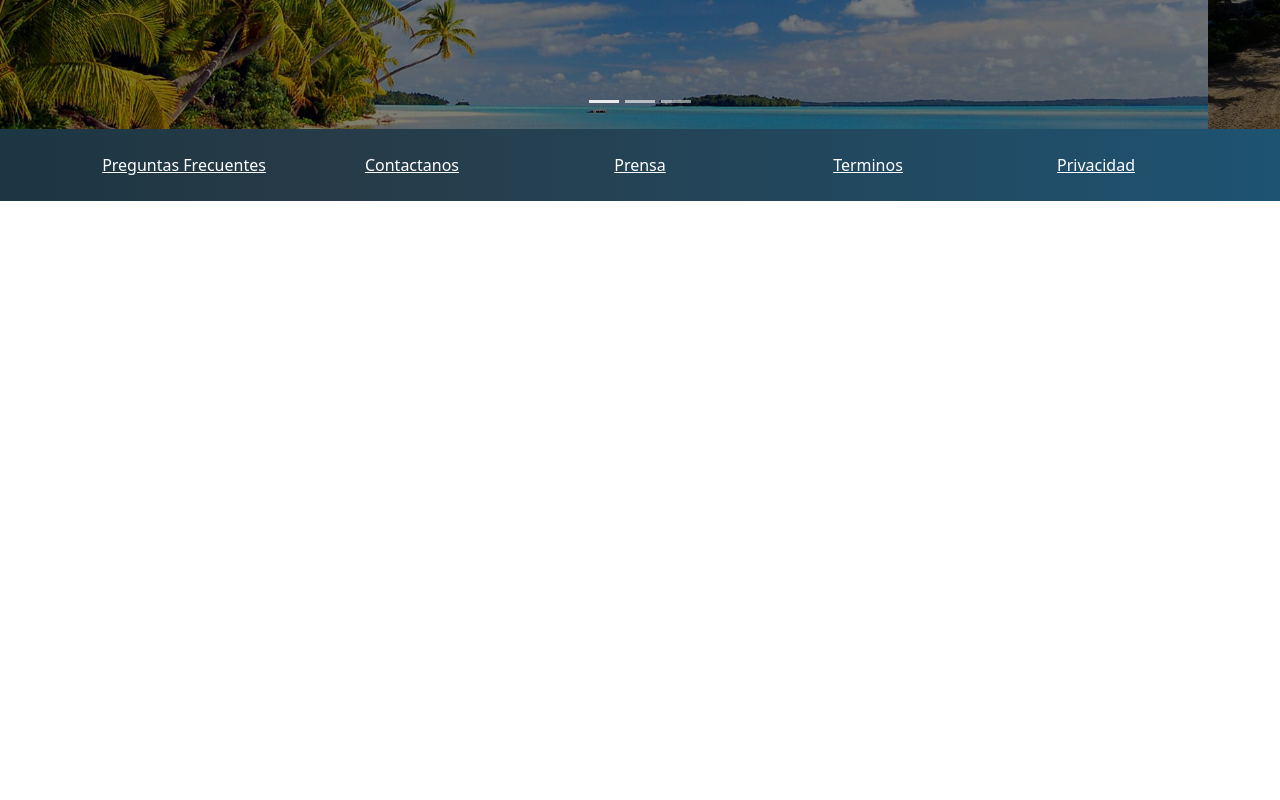
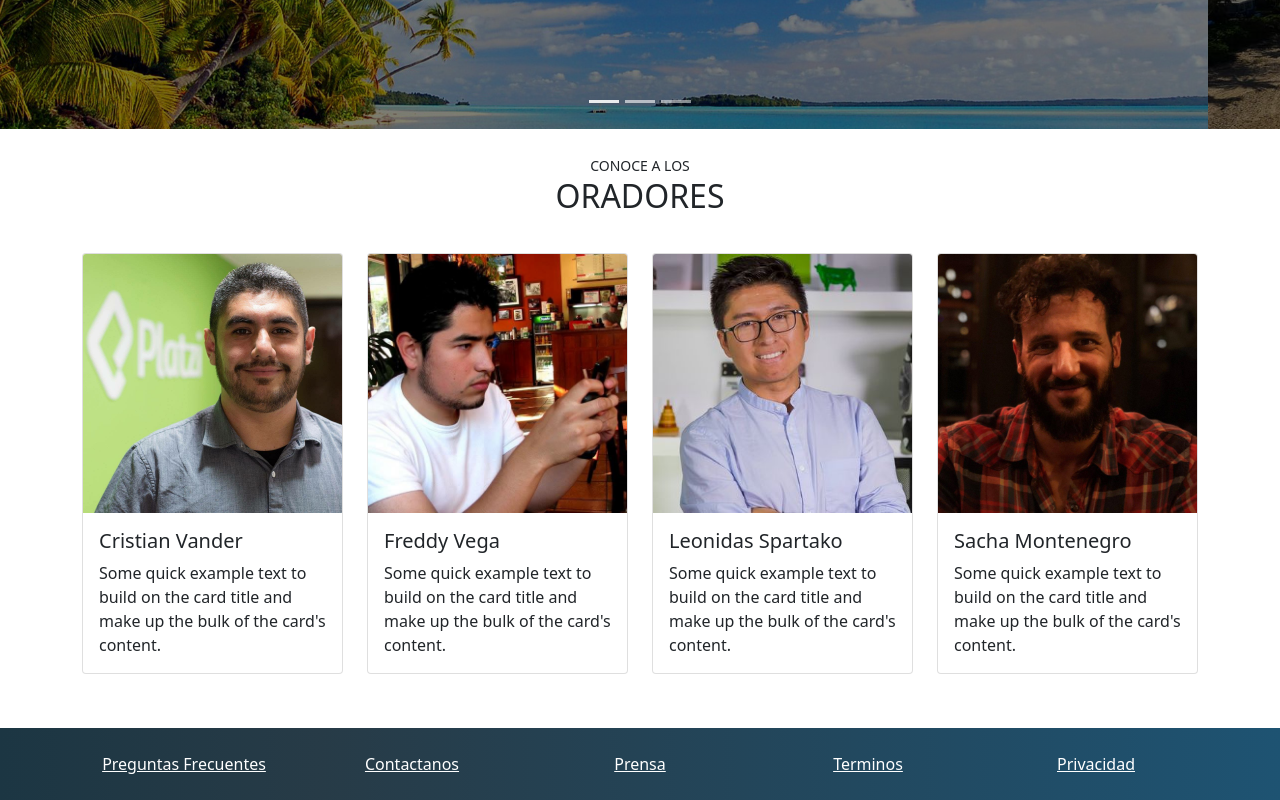
Before and after one commit to davidballezaa/bootstrap-platzi, a plain HTML site: page index.html in a window 1280 px wide. Shown: the part 427-1227 px from the top of the page. Before the commit the page ends 800 px from the top, so only its background shows below. Drawn offline with nearby package versions, Linux system fonts and the light colour scheme.

Commit message:
agregar oradores

```diff
--- a/index.css
+++ b/index.css
@@ -14,7 +14,8 @@
 }
 
 .carousel-item img {
-  object-fit: fill;
+  object-fit: cover;
+  object-position: 50% 50%;
 }
 
 .carousel-inner .overlay {
@@ -38,3 +39,7 @@
   display: flex;
   justify-content: end;
 }
+
+.card {
+  margin: 30px 0 30px 0;
+}
--- a/index.html
+++ b/index.html
@@ -58,7 +58,7 @@
           <img src="./assets/images/hawaii2.jpg" class="d-block img-fluid" alt="hawaii">
         </div>
         <div class="carousel-item">
-          <img src="./assets/images/hawaii3.jpeg" class="d-block img-fluid" alt="hawaii">
+          <img src="./assets/images/honolulu.jpg" class="d-block img-fluid" alt="hawaii">
         </div>
         <div class="overlay">
           <div class="container">
@@ -80,6 +80,62 @@
       </div>
     </div>
 
+    <!-- ORADORES -->
+
+    <section class="oradores mt-4 mb-4">
+      <div class="container">
+        <div class="row">
+          <div class="col text-center text-uppercase">
+            <small>conoce a los</small>
+            <h2>oradores</h2>
+          </div>
+        </div>
+        <div class="row">
+          <div class="col-12 col-md-4 col-lg">
+            <div class="card">
+                <img src="./assets/speakers/cvander.jpeg" class="card-img-top" alt="Foto de Vander">
+              <div class="card-body">
+                <h5 class="card-title">Cristian Vander</h5>
+                <p class="card-text">Some quick example text to build on the card title and make up the bulk of the card's content.</p>
+              </div>
+            </div>
+          </div>
+
+          <div class="col-12 col-md-4 col-lg">
+            <div class="card">
+                <img src="./assets/speakers/freddy.jpeg" class="card-img-top" alt="Foto de Vander">
+              <div class="card-body">
+                <h5 class="card-title">Freddy Vega</h5>
+                <p class="card-text">Some quick example text to build on the card title and make up the bulk of the card's content.</p>
+              </div>
+            </div>
+          </div>
+
+
+          <div class="col-12 col-md-4 col-lg">
+            <div class="card">
+                <img src="./assets/speakers/leonidas2.jpeg" class="card-img-top" alt="Foto de Vander">
+              <div class="card-body">
+                <h5 class="card-title">Leonidas Spartako</h5>
+                <p class="card-text">Some quick example text to build on the card title and make up the bulk of the card's content.</p>
+              </div>
+            </div>
+          </div>
+
+          <div class="col-12 col-md-4 col-lg">
+            <div class="card">
+                <img src="./assets/speakers/sacha.jpg" class="card-img-top" alt="Foto de Vander">
+              <div class="card-body">
+                <h5 class="card-title">Sacha Montenegro</h5>
+                <p class="card-text">Some quick example text to build on the card title and make up the bulk of the card's content.</p>
+              </div>
+            </div>
+          </div>
+
+        </div>
+      </div>
+
+    </section>
 
 
     <!-- FOOTER -->
```
